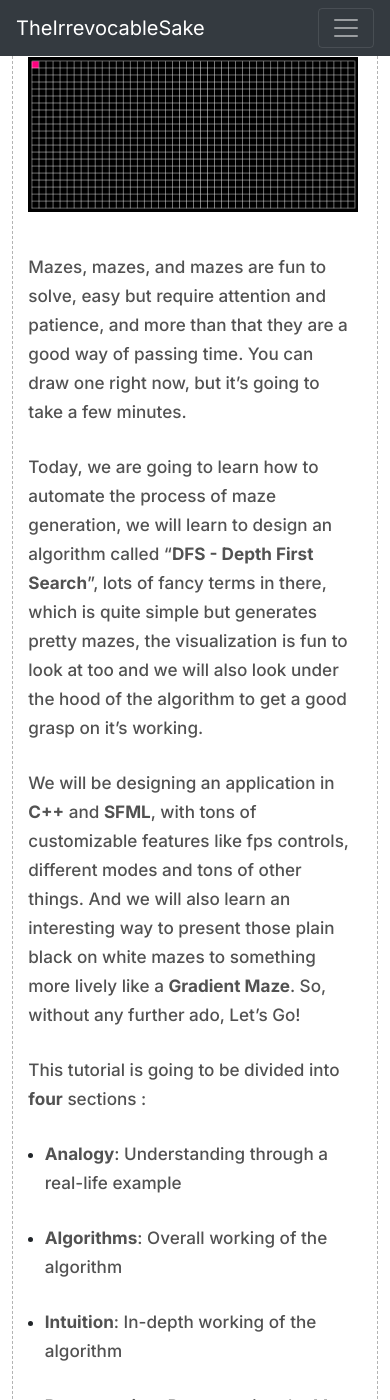
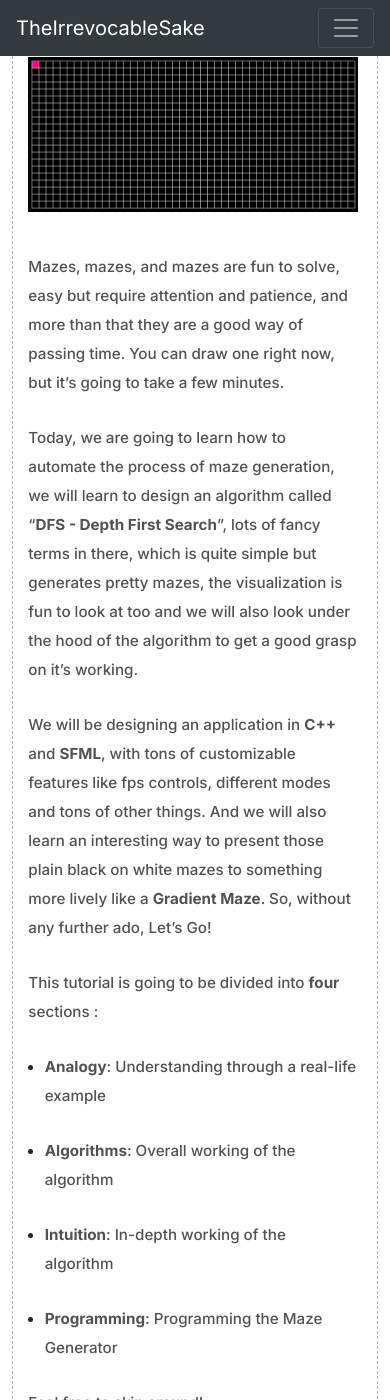
Before and after one commit to irrevocablesake/website, a Jekyll site: the page built from _posts/series/maze-generator/2020-09-16-Dfs-maze-generator.md, in a window 390 px wide and 1400 px high, scrolled down 1057 px. Built offline with Jekyll 4.4.1, drawn with Linux system fonts in a browser that asks for light colours; comment, search, counter and statistics services are not loaded.

Commit message:
new font size

```diff
--- a/assets/css/post/style.css
+++ b/assets/css/post/style.css
@@ -261,6 +261,41 @@ ul.custom li.summary:before { content: "3. "; } */
       text-align: center;
       width:47%;
     }
+@media screen and ( max-width:480px )
+{
+  .contentSection h2{
+    padding-top:5%;
+    font-weight:800;
+    font-size:2rem;
+  }
+
+  .contentSection h3{
+    padding-top:8%;
+    font-weight:800;
+    font-size:1.7rem;
+  }
+
+  .contentSection h4{
+    padding-top:1%;
+    font-weight:700;
+    font-size:1.4rem;
+  }
+
+  .contentSection h5{
+    padding-top:1%;
+    font-weight:600;
+    font-size:1.2rem;
+  }
+
+  .contentSection p{
+    font-size:0.95rem !important;
+    line-height:29px;
+    font-weight:500;
+    padding-top:5px;
+    color:rgb(82, 82, 82);
+    padding-bottom:5px;
+  }
+}
 
 @media screen and (max-width:1069px)
 {
```
Also changed, not shown: 1 other file.
